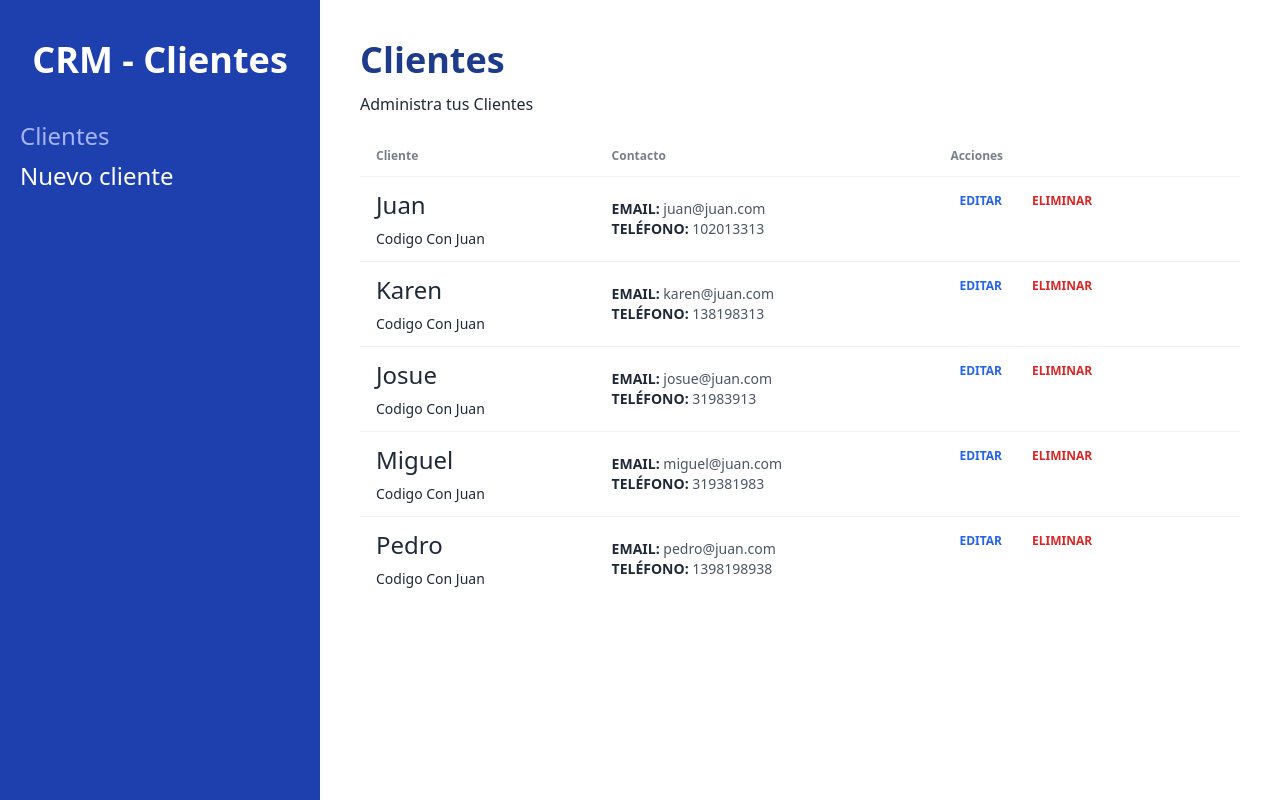
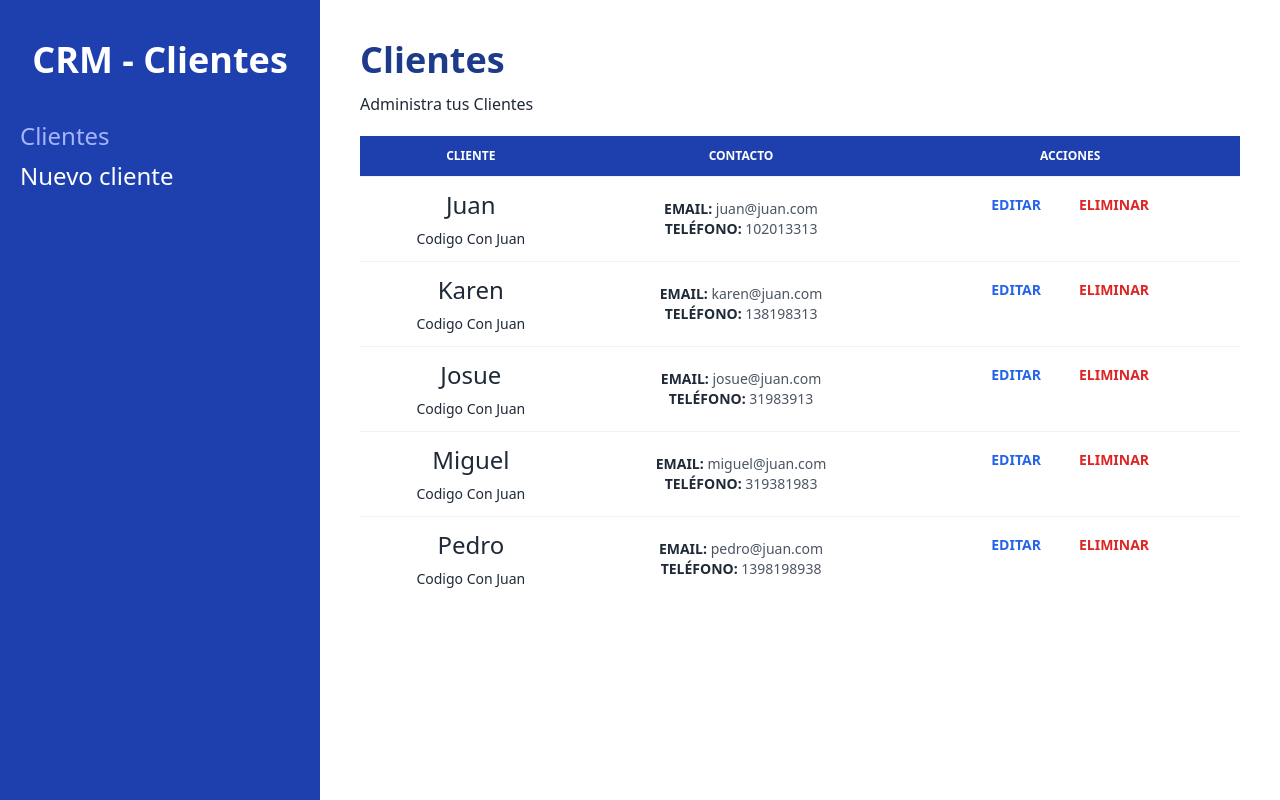
Before and after one commit to AlonsoAM/crm-react, a React app: page / in a window 1280 px wide. Built offline with nearby package versions, Linux system fonts and the light colour scheme; the HTML template or start-up script is replaced by a standard one.

Commit message:
finalizando el diseño de la Tabla de Cliente

```diff
--- a/src/components/Cliente.jsx
+++ b/src/components/Cliente.jsx
@@ -2,25 +2,25 @@ export const Cliente = ({ cliente }) => {
   const { id, nombre, telefono, empresa, email } = cliente;
   return (
     <tr key={id}>
-      <td className="space-y-2 ">
+      <td className="space-y-2 text-center">
         {" "}
         <p className="text-2xl text-gray-800 ">{nombre}</p> <p>{empresa}</p>
       </td>
-      <td>
+      <td className="text-center">
         <p className="text-gray-600 ">
           <span className="text-gray-800 font-bold uppercase">Email: </span>{" "}
           {email}
         </p>
-        <p className="text-gray-600 ">
+        <p className="text-gray-600">
           <span className="text-gray-800 font-bold uppercase">Teléfono: </span>{" "}
           {telefono}
         </p>
       </td>
-      <td className="flex gap-3">
-        <button className="btn btn-xs btn-ghost font-bold text-blue-600 uppercase hover:text-blue-800">
+      <td className="flex gap-3 items-center justify-center">
+        <button className="btn btn-sm btn-ghost font-bold text-blue-600 uppercase hover:text-blue-800">
           Editar
         </button>
-        <button className="btn btn-xs btn-ghost font-bold text-red-600 uppercase hover:text-red-800">
+        <button className="btn btn-sm btn-ghost font-bold text-red-600 uppercase hover:text-red-800">
           Eliminar
         </button>
       </td>
--- a/src/pages/Index.jsx
+++ b/src/pages/Index.jsx
@@ -53,7 +53,7 @@ export const Index = () => {
         <div className="overflow-x-auto mt-5">
           <table className="table">
             <thead>
-              <tr>
+              <tr className="bg-blue-800 text-white uppercase text-center">
                 <th>Cliente</th>
                 <th>Contacto</th>
                 <th>Acciones</th>
```
